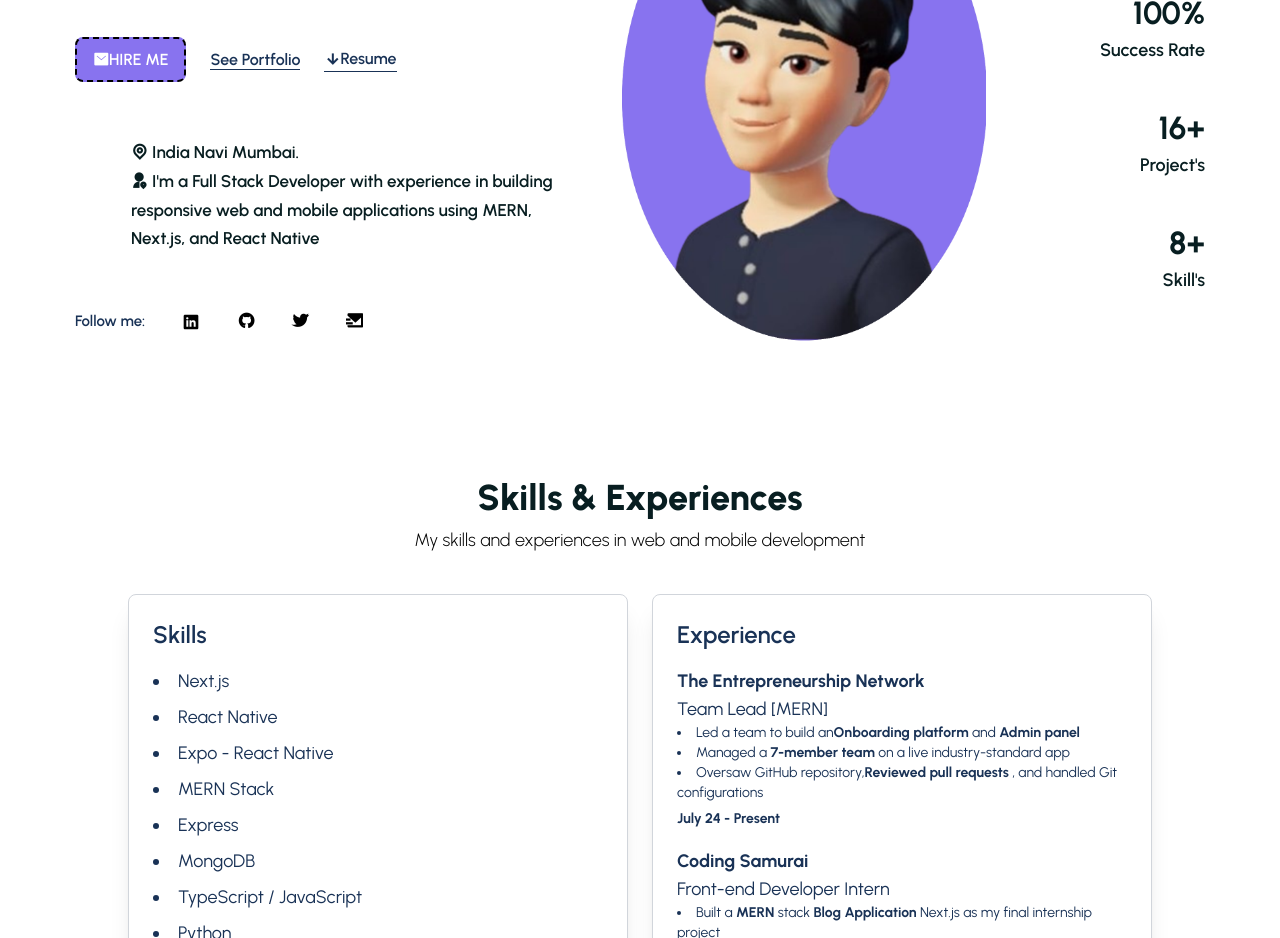
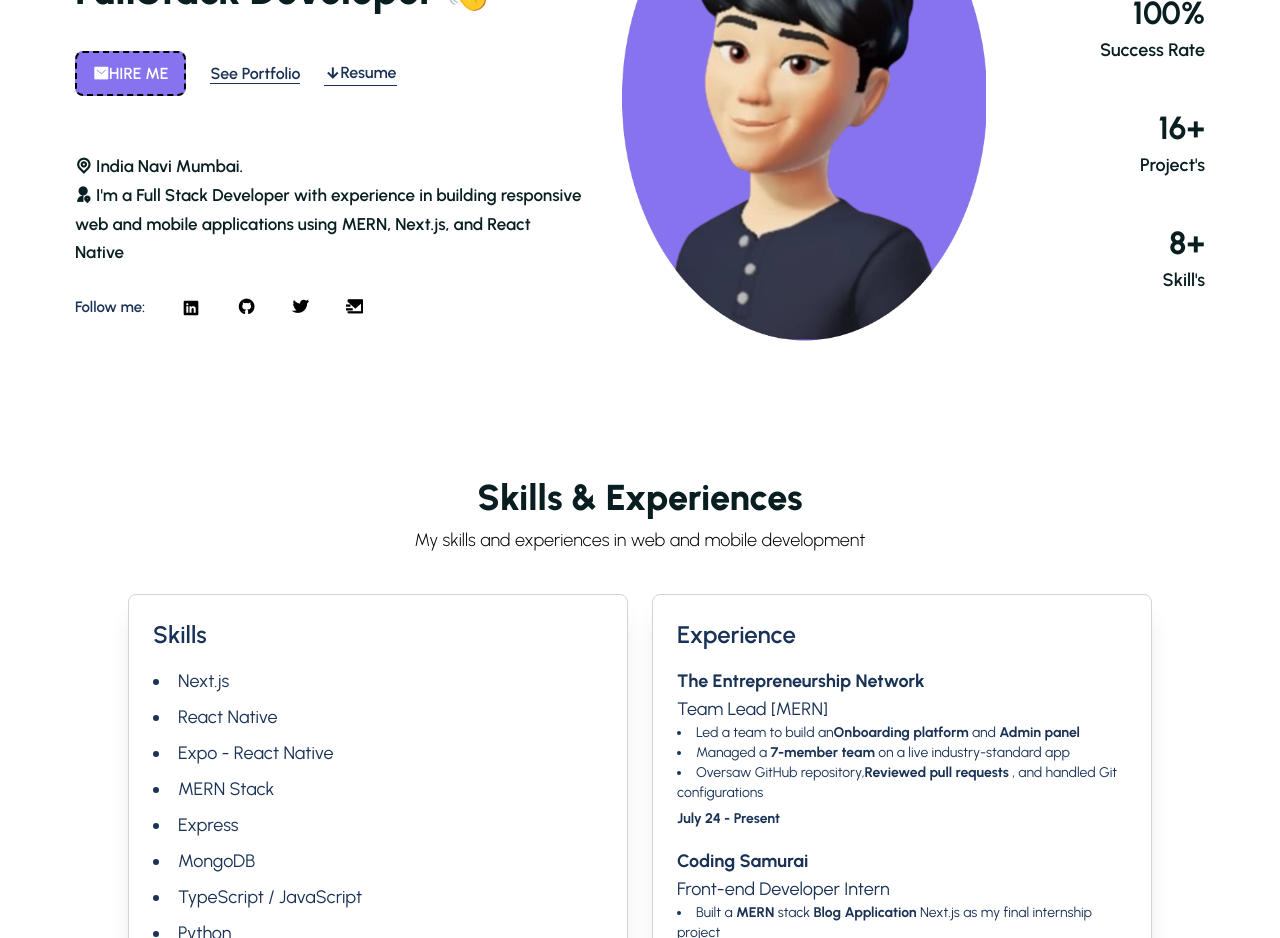
Before and after one commit to warissayed/Portfolio-website, a React (Create React App) app: page / in a window 1280 px wide. Shown: the part 1100-2038 px from the top of the page. Built offline with nearby package versions, Linux system fonts and the light colour scheme.

Commit message:
update resume file name and adjust layout in Hero component

```diff
--- a/src/components/UI/Hero.jsx
+++ b/src/components/UI/Hero.jsx
@@ -1,7 +1,7 @@
 import React from "react";
 import heroImg from "../../assets/images/Avatar 2.png";
 import CountUp from "react-countup";
-import resume from "../../assets/pdf/warissayed (2).pdf";
+import resume from "../../assets/pdf/Warissayed.pdf";
 import { motion } from "framer-motion";
 import { Reveal } from "../Animation/Reveal";
 import { RevealX } from "../Animation/RevealX";
@@ -83,7 +83,7 @@ const Hero = () => {
             {/**=========hero para =======*/}
             <RevealX>
               {" "}
-              <p className="flex gap-2 text-headingColor mt-14 font-[600] text-[17px] leading-7 sm:pl-14 sm:pr-10">
+              <p className="flex gap-2 text-headingColor mt-14 font-[600] text-[17px] leading-7 pr-10">
                 <span>
                   <i className="ri-map-pin-line"></i> India Navi Mumbai.
                   <br /> <i className="ri-user-location-fill"></i> I'm a Full
@@ -99,7 +99,7 @@ const Hero = () => {
                 viewport={{
                   once: true,
                 }}
-                className="flex items-center gap-9 mt-14"
+                className="flex items-center gap-9 mt-7"
               >
                 <span className="text-smallTextColor text-[15px] font-[600]">
                   Follow me:
```
Also changed, not shown: 2 other files (tests, documents, lock files or other folders).
